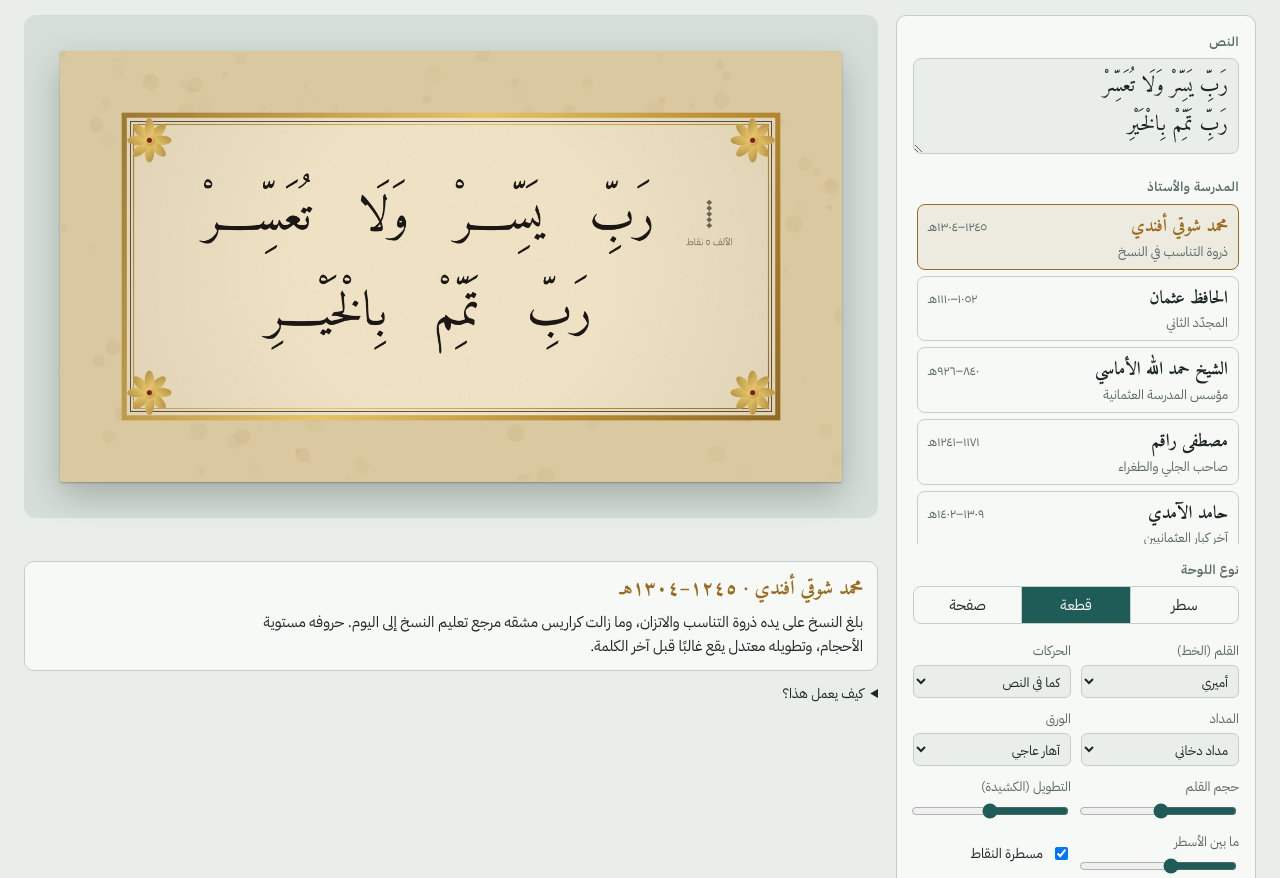
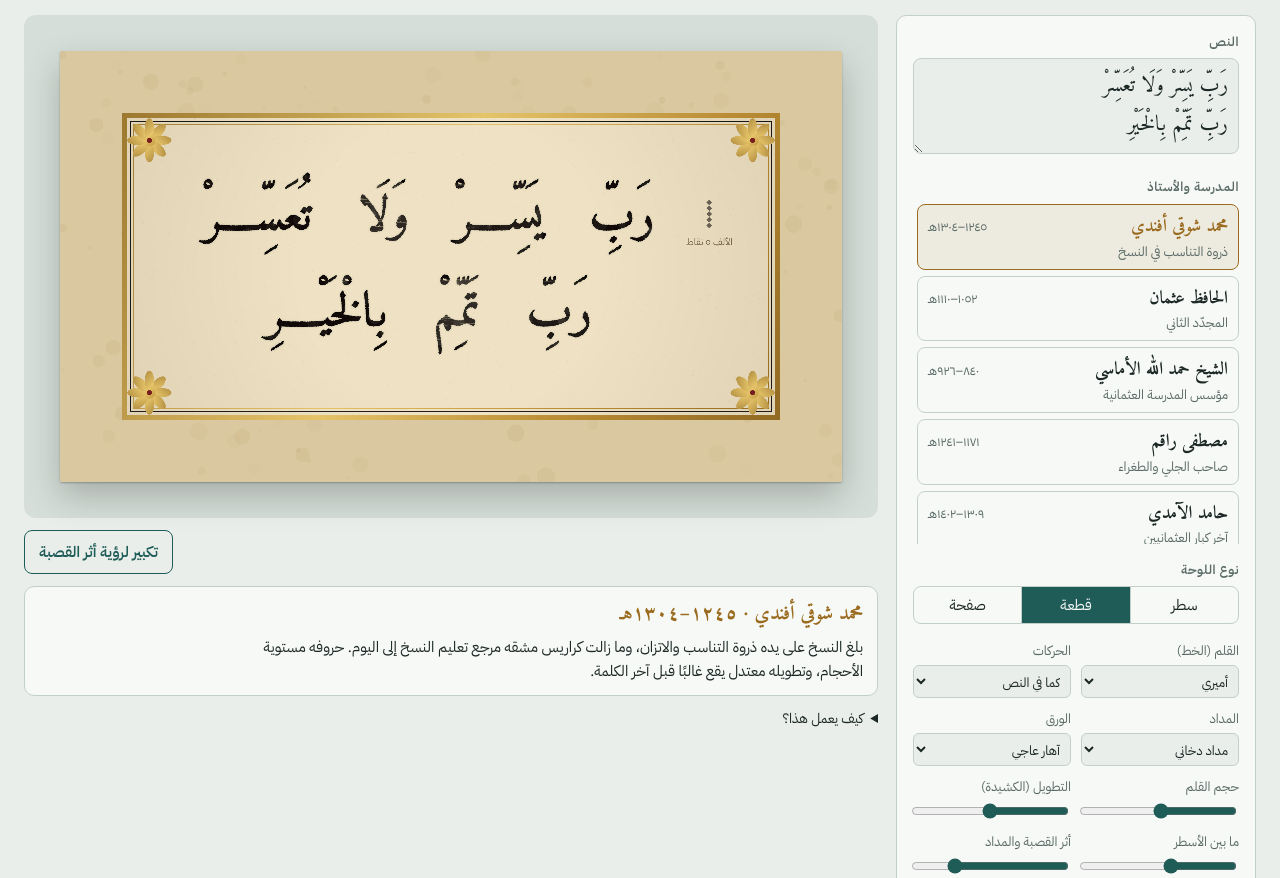
Before and after one commit to waleedqari2/xx, a plain HTML site: page naskh/index.html in a window 1280 px wide. Shown: the part 94-972 px from the top of the page. Drawn offline with Linux system fonts and the light colour scheme; a web font is replaced by a local one.

Commit message:
ديوان النسخ: محاكاة الكتابة بالقصبة والمداد
يُجرّ شكل الحرف على حدّ قطّة مائلة، مع ميل الكلمات وتموّجها، وغمس القلم
كل بضع كلمات وجفاف المداد وآثار الألياف، وتجمّع المداد على الحواف وتشرّبه في الورق.

Co-Authored-By: Claude Opus 5.5 <noreply@anthropic.com>
Claude-Session: https://claude.ai/code/session_01GpMSnf21wjzJnwCGoxPmy1

```diff
--- a/naskh/index.html
+++ b/naskh/index.html
@@ -66,6 +66,9 @@ input[type=range]{accent-color:var(--accent)}
 .well{background:var(--well);border-radius:12px;padding:clamp(12px,3vw,36px);display:grid;place-items:center;min-width:0}
 canvas{display:block;width:100%;height:auto;max-width:100%;box-shadow:0 1px 2px rgba(0,0,0,.25),0 14px 34px rgba(0,0,0,.22);border-radius:2px}
 .bar{display:flex;flex-wrap:wrap;gap:10px;align-items:center;justify-content:space-between}
+.actions{display:flex;flex-wrap:wrap;gap:8px}
+.well.zoom{display:block;overflow:auto;max-height:82vh}
+.well.zoom canvas{max-width:none}
 .note{background:var(--surface);border:1px solid var(--line);border-radius:10px;padding:12px 14px;display:grid;gap:4px}
 .note h3{margin:0;font-family:var(--display);font-size:1.25rem;color:var(--gold)}
 .note p{margin:0;color:var(--fg);max-width:70ch}
@@ -78,6 +81,7 @@ details p{margin:.4em 0 0;max-width:72ch}
 @media (prefers-reduced-motion:no-preference){.school,.seg button,.btn{transition:background .15s,border-color .15s}}
 </style>
 
+<svg width="0" height="0" style="position:absolute" aria-hidden="true" focusable="false"><filter id="reedEdge" x="0" y="0" width="100%" height="100%"><feTurbulence type="fractalNoise" baseFrequency="0.38" numOctaves="2" seed="4" result="n"/><feDisplacementMap id="reedDisp" in="SourceGraphic" in2="n" scale="2.4" xChannelSelector="R" yChannelSelector="G"/></filter></svg>
 <div class="wrap">
   <header>
     <h1>ديوان <span>النسخ</span></h1>
@@ -145,6 +149,7 @@ details p{margin:.4em 0 0;max-width:72ch}
         <label class="f">حجم القلم <input type="range" id="size" min="40" max="140" step="2"></label>
         <label class="f">التطويل (الكشيدة) <input type="range" id="kashida" min="0" max="1" step="0.05"></label>
         <label class="f">ما بين الأسطر <input type="range" id="lh" min="1.5" max="2.6" step="0.05"></label>
+        <label class="f">أثر القصبة والمداد <input type="range" id="reed" min="0" max="1" step="0.05"></label>
         <label class="check"><input type="checkbox" id="dots"> مسطرة النقاط</label>
       </div>
 
@@ -157,10 +162,11 @@ details p{margin:.4em 0 0;max-width:72ch}
     </aside>
 
     <section class="stagecol" aria-label="اللوحة">
-      <div class="well"><canvas id="stage" role="img" aria-label="معاينة الخط"></canvas></div>
+      <div class="well" id="well"><canvas id="stage" role="img" aria-label="معاينة الخط"></canvas></div>
       <div class="bar">
         <div class="status" id="status" aria-live="polite"></div>
-        <button class="btn ghost" type="button" id="saveBtn" hidden>حفظ اللوحة صورة</button>
+        <div class="actions"><button class="btn ghost" type="button" id="zoomBtn" aria-pressed="false">تكبير لرؤية أثر القصبة</button>
+        <button class="btn ghost" type="button" id="saveBtn" hidden>حفظ اللوحة صورة</button></div>
       </div>
       <div class="note">
         <h3 id="nName"></h3>
@@ -170,6 +176,7 @@ details p{margin:.4em 0 0;max-width:72ch}
       <details>
         <summary>كيف يعمل هذا؟</summary>
         <p>الحروف تُرسم بخطوط نسخ مفتوحة صُمّمت على أصول النسخ التراثي (أميري مأخوذ عن نسخ مطبعة بولاق، وشهرزاد ونوتو على النسخ التقليدي). أمّا «نمط الأستاذ» فيتحكّم في طريقة التركيب: مواضع التطويل وعدده، وتوزيع المسافات، وكثافة الأسطر، والمداد والورق والإطار. والذكاء الاصطناعي يتولّى التشكيل وتقسيم الأسطر.</p>
+        <p>«أثر القصبة» يحاكي الكتابة بالقلم والمداد: يُجرّ شكل الحرف على حدّ قطّة مائلة فيظهر التغليظ والترقيق، وتميل الكلمات وتتموّج قليلًا كما تفعل اليد، ويُغمس القلم كل بضع كلمات فيكون المداد بعد الغمس مشبعًا ثم يخفّ وتظهر فيه آثار ألياف القصبة، ويتجمّع المداد على حواف الحروف ويتشرّب قليلًا في الورق.</p>
         <p>هذه محاكاة لأسلوب التركيب، وليست يد الخطاط نفسها. توليد الحروف بيد حافظ عثمان أو شوقي حقًّا يحتاج نموذجًا يُدرَّب على مجموعة كبيرة من مَشقهم وكراريسهم.</p>
       </details>
     </section>
@@ -217,7 +224,7 @@ const SCHOOLS=[
   ai:"مطبعة بولاق: نسخ طباعي للكتب، أسطر كثيفة مضبوطة، تطويل قليل، تشكيل عند اللبس فقط إلا إن طُلب التام."}
 ];
 
-const INKS={smoke:"#1B1714",sepia:"#3E2A18",lapis:"#1D3A6E",crimson:"#7A1F1F",gold:"gold"};
+const INKS={smoke:"#17110D",sepia:"#3E2A18",lapis:"#1D3A6E",crimson:"#7A1F1F",gold:"gold"};
 const PAPERS={
   ahar:{bg:"#EFE2C4",edge:"#D8C499",margin:"#D9C8A0"},
   nohudi:{bg:"#E5CFA0",edge:"#C9AE77",margin:"#C9B07C"},
@@ -228,7 +235,7 @@ const PAPERS={
 /* ---------- State ---------- */
 const DEFAULT_TEXT="رَبِّ يَسِّرْ وَلَا تُعَسِّرْ\nرَبِّ تَمِّمْ بِالْخَيْرِ";
 const st={text:DEFAULT_TEXT,school:"shevki",layout:"piece",font:"Amiri|400",tashkeel:"keep",ink:"smoke",paper:"ahar",
-  size:88,kashida:.5,lh:1.95,dots:true,ai:null};
+  size:88,kashida:.5,lh:1.95,dots:true,reed:.75,ai:null};
 try{const t=localStorage.getItem("naskh.text");if(t)st.text=t;}catch(e){}
 
 /* ---------- Arabic text helpers ---------- */
@@ -337,7 +344,81 @@ function dotScale(ctx,x,yBase,fs,color,dark){
   ctx.textAlign="center";ctx.direction="rtl";ctx.fillText("الألف ٥ نقاط",x,yBase+fs*.32);ctx.restore();
 }
 
+/* ---------- Reed pen & ink ----------
+   1) the glyph is stamped along the nib edge (Minkowski sum with a short segment at ~40°),
+      which gives the thick/thin contrast of a cut qalam;
+   2) words get a slight rotation and baseline drift, as a hand does;
+   3) the pen is dipped every few words: ink is full after a dip and thins out, with dry fibre streaks;
+   4) ink pools at the edges (inner rim), mottles inside, bleeds slightly into the paper, and the edge is roughened. */
+const S=2;
+function hashStr(s){let h=2166136261;for(let i=0;i<s.length;i++){h^=s.charCodeAt(i);h=Math.imul(h,16777619);}return h>>>0;}
+const canFilter=(()=>{try{const t=document.createElement("canvas").getContext("2d");return typeof t.filter==="string";}catch(e){return false;}})();
+function drawInk(ctx,placed,o){
+  const {Wf,H,fs,reed,R}=o;
+  const mk=()=>{const c=document.createElement("canvas");c.width=Wf*S;c.height=H*S;return c;};
+  const c=mk(),g=c.getContext("2d");
+  g.setTransform(S,0,0,S,0,0);
+  g.font=o.fontStr;g.direction="rtl";g.textAlign="right";g.textBaseline="alphabetic";
+  const a=40*Math.PI/180,vx=Math.cos(a),vy=-Math.sin(a);
+  const len=fs*.04*reed,steps=Math.max(1,Math.ceil(len*S/.7));
+  let level=1;
+  placed.forEach(p=>{
+    p.rot=(R()-.5)*.014*reed;p.dy=(R()-.5)*fs*.025*reed;
+    p.dry=1-level;level-=.2+R()*.15;if(level<.2)level=1;   // dip again
+  });
+  // 1) shape
+  g.fillStyle="#000";
+  placed.forEach(p=>{g.save();g.translate(p.x,p.y+p.dy);g.rotate(p.rot);
+    for(let k=0;k<=steps;k++){const t=(steps?k/steps-.5:0)*len;g.fillText(p.w,vx*t,vy*t);}g.restore();});
+  const mask=mk();mask.getContext("2d").drawImage(c,0,0);
+  // 2) colour
+  g.globalCompositeOperation="source-in";
+  g.fillStyle=o.gold?goldGrad(g,0,o.inner,0,H-o.inner):o.inkColor;g.fillRect(0,0,Wf,H);
+  if(reed>0){
+    // 3) mottling inside the strokes
+    g.globalCompositeOperation="destination-out";
+    const n=Math.round(Wf*H/420*reed);
+    for(let i=0;i<n;i++){g.fillStyle=`rgba(0,0,0,${R()*.16*reed})`;
+      g.beginPath();g.arc(R()*Wf,R()*H,fs*(.03+R()*.14),0,Math.PI*2);g.fill();}
+    // 4) ink pooled at the edges: blurred inverse mask, kept only inside the ink
+    if(canFilter){
+      const e=mk(),eg=e.getContext("2d");
+      eg.fillStyle=o.dark?"#FFF7E0":(o.gold?"#5A3C0E":"#000");eg.fillRect(0,0,e.width,e.height);
+      eg.globalCompositeOperation="destination-out";eg.drawImage(mask,0,0);
+      g.save();g.setTransform(1,0,0,1,0,0);g.globalCompositeOperation="source-atop";
+      g.globalAlpha=Math.min(1,.95*reed);g.filter=`blur(${Math.max(1.5,fs*.03*S)}px)`;g.drawImage(e,0,0);g.restore();
+    }
+    // 5) the pen running dry: lighter ink and fibre streaks along the stroke
+    g.globalCompositeOperation="destination-out";g.lineCap="round";
+    placed.forEach(p=>{
+      if(p.dry<=.05)return;
+      const x0=p.x-p.ww,top=p.y+p.dy-fs*.95,h=fs*1.35;
+      g.fillStyle=`rgba(0,0,0,${p.dry*.34*reed})`;g.fillRect(x0,top,p.ww,h);
+      const k=Math.round(p.ww*h/(fs*fs)*70*p.dry*reed);
+      for(let i=0;i<k;i++){
+        const x=x0+R()*p.ww,y=top+R()*h,l=fs*(.1+R()*.45),ang=(R()-.5)*.2;
+        g.strokeStyle=`rgba(0,0,0,${(.25+R()*.55)*p.dry})`;g.lineWidth=.5+R()*1.3;
+        g.beginPath();g.moveTo(x,y);g.lineTo(x-Math.cos(ang)*l,y+Math.sin(ang)*l);g.stroke();
+      }
+    });
+  }
+  // 6) onto the paper: a faint bleed, then the ink itself with a roughened edge
+  const filt=document.getElementById("reedDisp");
+  if(filt)filt.setAttribute("scale",String(3*S*reed));
+  ctx.save();ctx.setTransform(1,0,0,1,0,0);
+  if(canFilter&&reed>0){
+    ctx.globalAlpha=.3*reed;ctx.filter=`blur(${1.6*S}px)`;ctx.drawImage(c,0,0);
+    ctx.globalAlpha=1;ctx.filter="url(#reedEdge)";
+  }
+  ctx.globalCompositeOperation=(o.dark||o.gold)?"source-over":"multiply";
+  ctx.drawImage(c,0,0);
+  ctx.restore();
+}
+
 const canvas=$("#stage"),ctx=canvas.getContext("2d");
+let zoomed=false;
+function applyZoom(){canvas.style.width=zoomed?Math.round(canvas.width/S*1.6)+"px":"";$("#well").classList.toggle("zoom",zoomed);
+  $("#zoomBtn").setAttribute("aria-pressed",String(zoomed));$("#zoomBtn").textContent=zoomed?"عرض اللوحة كاملة":"تكبير لرؤية أثر القصبة";}
 let renderToken=0;
 async function render(){
   const tok=++renderToken;
@@ -370,19 +451,22 @@ async function render(){
   const textW=Math.max(...composed.map(c=>c.width));
   const Wf=layout==="line"?Math.min(W,Math.max(900,textW+2*inner+dotsW)):W;
   const H=Math.round(inner*2+lh*lines.length+fs*.1);
-  canvas.width=Wf;canvas.height=H;
+  canvas.width=Wf*S;canvas.height=H*S;
+  ctx.setTransform(S,0,0,S,0,0);
   ctx.direction="rtl";
   frame(ctx,Wf,H,layout,p,m);
-  ctx.font=fontStr;ctx.textBaseline="alphabetic";ctx.textAlign="right";
+  ctx.font=fontStr;ctx.textBaseline="alphabetic";ctx.textAlign="right";ctx.direction="rtl";
   const ink=INKS[st.ink];
   const inkColor=p.dark&&st.ink==="smoke"?"#EFE6CF":ink;
-  ctx.fillStyle=ink==="gold"?goldGrad(ctx,0,inner,0,H-inner):inkColor;
   const centerX=st.dots?(Wf-dotsW)/2:Wf/2;
+  const placed=[];
   composed.forEach((c,i)=>{
     const y=inner+lh*i+lh*.64;
     let x=centerX+c.width/2;
-    c.words.forEach(w=>{ctx.fillText(w,x,y);x-=ctx.measureText(w).width+c.gap;});
+    c.words.forEach(w=>{const ww=ctx.measureText(w).width;placed.push({w,x,y,ww});x-=ww+c.gap;});
   });
+  drawInk(ctx,placed,{Wf,H,fontStr,fs,inner,inkColor,gold:ink==="gold",dark:!!p.dark,reed:st.reed,R:rng(hashStr(src)+fs)});
+  applyZoom();
   if(st.dots){dotScale(ctx,Wf-inner-dotsW*.35,inner+lh*.64,fs,ink==="gold"?"#B98B33":inkColor,p.dark);}
   canvas.setAttribute("aria-label",`${src.replace(/\n/g," ")} — على نمط ${school.name}`);
 }
@@ -401,7 +485,7 @@ function syncControls(){
   document.querySelectorAll(".school").forEach(b=>b.setAttribute("aria-pressed",String(b.dataset.id===st.school)));
   document.querySelectorAll("#layout button").forEach(b=>b.setAttribute("aria-pressed",String(b.dataset.v===st.layout)));
   $("#font").value=st.font;$("#tashkeel").value=st.tashkeel;$("#ink").value=st.ink;$("#paper").value=st.paper;
-  $("#size").value=st.size;$("#kashida").value=st.kashida;$("#lh").value=st.lh;$("#dots").checked=st.dots;
+  $("#size").value=st.size;$("#kashida").value=st.kashida;$("#lh").value=st.lh;$("#dots").checked=st.dots;$("#reed").value=st.reed;
   const s=SCHOOLS.find(x=>x.id===st.school);
   $("#nName").textContent=`${s.name} · ${s.dates}`;$("#nDesc").textContent=s.desc;
   const n=$("#nAi");if(st.ai&&st.ai.for===st.text&&st.ai.note){n.textContent=st.ai.note;n.hidden=false;}else n.hidden=true;
@@ -415,7 +499,8 @@ $("#txt").addEventListener("input",e=>{st.text=e.target.value;try{localStorage.s
 document.querySelectorAll("#layout button").forEach(b=>b.addEventListener("click",()=>{st.layout=b.dataset.v;
   if(st.layout==="page"&&st.size>72)st.size=60;if(st.layout!=="page"&&st.size<70)st.size=84;syncControls();render();}));
 [["font","font"],["tashkeel","tashkeel"],["ink","ink"],["paper","paper"]].forEach(([id,k])=>$("#"+id).addEventListener("change",e=>{st[k]=e.target.value;render();}));
-[["size","size"],["kashida","kashida"],["lh","lh"]].forEach(([id,k])=>$("#"+id).addEventListener("input",e=>{st[k]=parseFloat(e.target.value);render();}));
+[["size","size"],["kashida","kashida"],["lh","lh"],["reed","reed"]].forEach(([id,k])=>$("#"+id).addEventListener("input",e=>{st[k]=parseFloat(e.target.value);render();}));
+$("#zoomBtn").addEventListener("click",()=>{zoomed=!zoomed;applyZoom();});
 $("#dots").addEventListener("change",e=>{st.dots=e.target.checked;render();});
 
 function setStatus(t,err){const s=$("#status");s.textContent=t;s.classList.toggle("err",!!err);}
```
